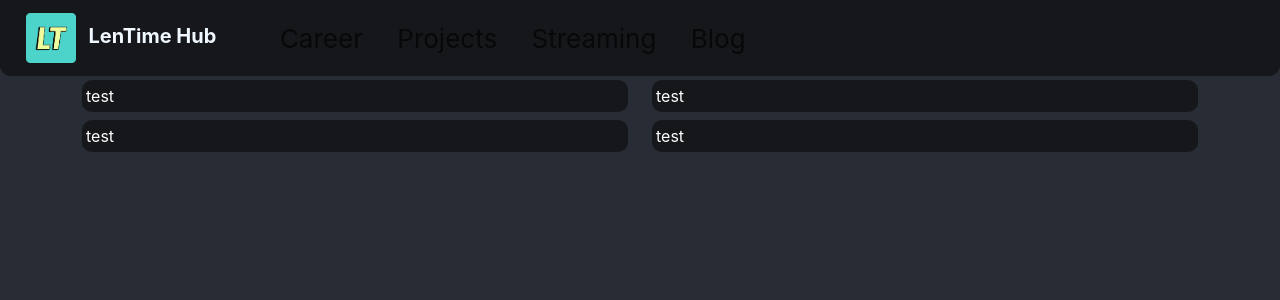
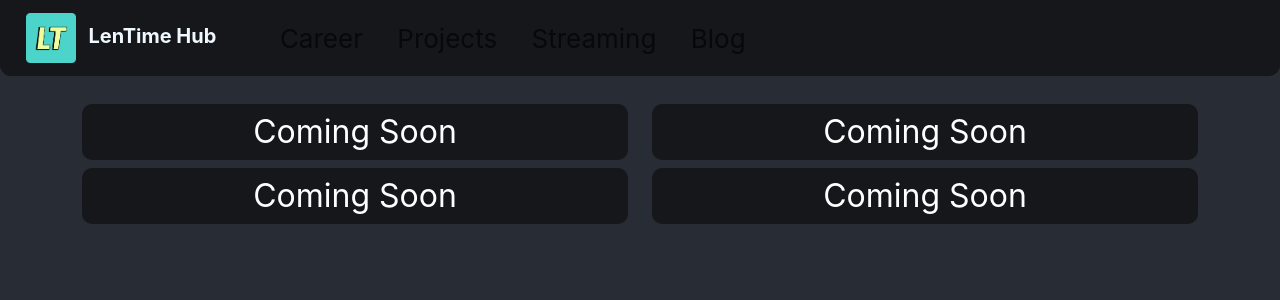
Before and after one commit to Dranelmek/Blogsite, a React (Create React App) app in the folder lentime_hub/frontend/: page / in a window 1280 px wide. Shown: the top 300 px of the page. Built offline with nearby package versions, Linux system fonts and the light colour scheme.

Commit message:
added styles and Filler component

```diff
--- a/lentime_hub/frontend/src/components/App.js
+++ b/lentime_hub/frontend/src/components/App.js
@@ -1,6 +1,6 @@
 import './styles/App.css';
 import Navbar from './Navbar';
-import Home from './Home';
+import Hub from './Hub';
 
 function App() {
   return (
@@ -8,7 +8,7 @@ function App() {
       <header className="App-header">
         <Navbar />
       </header>
-      <Home></Home>
+      <Hub></Hub>
     </div>
   );
 }
--- /dev/null
+++ b/lentime_hub/frontend/src/components/Filler.js
@@ -0,0 +1,3 @@
+const Filler = () => <div className="filler">Coming Soon</div>
+
+export default Filler
--- a/lentime_hub/frontend/src/components/Home.js
+++ b/lentime_hub/frontend/src/components/Hub.js
@@ -1,13 +1,14 @@
+import "./styles/Hub.css"
 import PanelContainer from './PanelContainer';
 
-const Home = function () {
+const Hub = function () {
 
     return (
-        <div className="home">
+        <div className="hub">
             <PanelContainer></PanelContainer>
         </div>
 
     )
 }
 
-export default Home;
+export default Hub;
--- a/lentime_hub/frontend/src/components/Panel.js
+++ b/lentime_hub/frontend/src/components/Panel.js
@@ -1,10 +1,11 @@
 import "./styles/Panel.css"
+import Filler from "./Filler";
 
 const Panel = function() {
 
     return (
         <div className="panel my-1 py-1 px-1">
-            test
+            <Filler />
         </div>
     )
 }
--- /dev/null
+++ b/lentime_hub/frontend/src/components/styles/Hub.css
@@ -0,0 +1,3 @@
+.hub {
+    margin-top: 3vh;
+}
--- a/lentime_hub/frontend/src/components/styles/Panel.css
+++ b/lentime_hub/frontend/src/components/styles/Panel.css
@@ -2,4 +2,14 @@
     border-radius: 10px;
     background-color: #15171b;
     color: white;
+    font-size: 2em;
+    text-align: center;
 }
+
+
+
+.panel:hover {
+    color: #15171b;
+    background-color: #65dbdf;
+    transition: 1s;
+}
```
